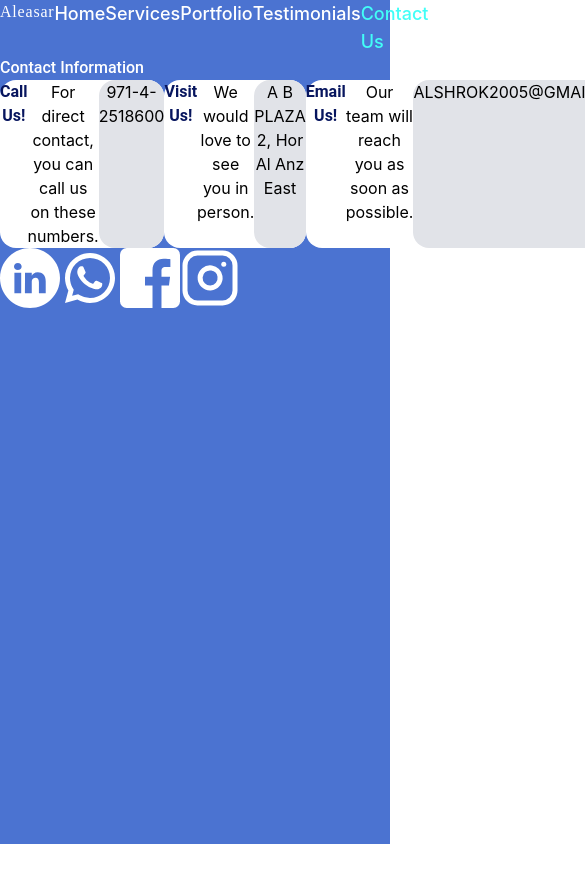
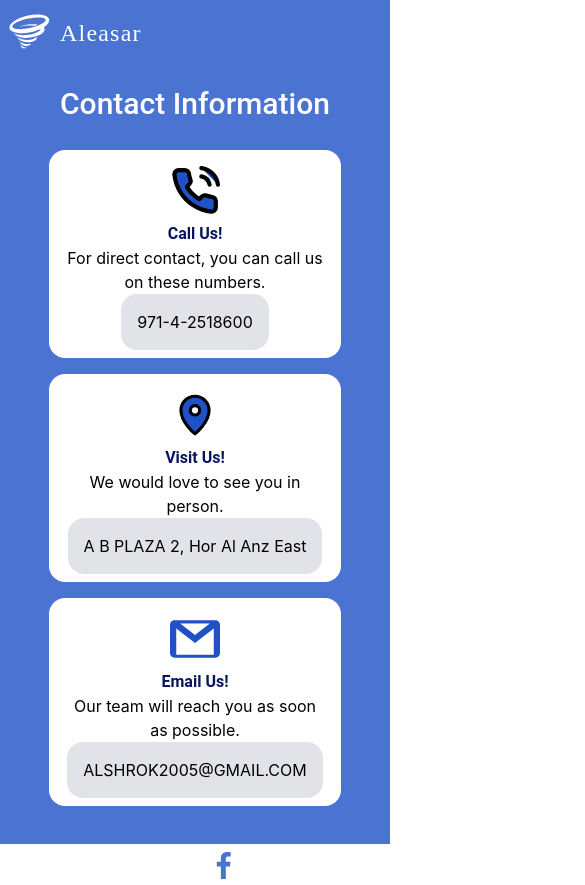
Before and after one commit to K-Mo2/Aleasar, a Next.js app: page /contactUs in a window 390 px wide. Shown: the top 885 px of the page, 585 px wide, since content can reach past the window. Before the commit the page ends 844 px from the top, so only its background shows below. Built offline with nearby package versions, Linux system fonts and the light colour scheme.

Commit message:
Finish reponsive design on small screens

```diff
--- a/components/cards/ContactCard.jsx
+++ b/components/cards/ContactCard.jsx
@@ -3,7 +3,7 @@ import Image from "next/image";
 const ContactCard = function({ image, header, description, contactData }){
     return (
 
-                <div className="bg-white flex lg:flex-col lg:w-1/4 lg:h-72 lg:p-1 lg:items-center text-center lg:justify-center rounded-2xl hover:scale-110 transition duration-500">
+                <div className="bg-white flex flex-col w-3/4 lg:w-1/4 h-52 lg:h-72 p-4 lg:p-1 my-2 items-center text-center lg:justify-center rounded-2xl hover:scale-110 transition duration-500">
                 <div className="">
                     <Image src={image} alt={image} height={50} width={50}/>
                 </div>
@@ -14,7 +14,7 @@ const ContactCard = function({ image, header, description, contactData }){
 
                 <p>{description}</p>
 
-                <div className="bg-[#E1E3E8] rounded-2xl lg:p-4 lg:px-10 lg:mt-6">
+                <div className="bg-[#E1E3E8] rounded-2xl p-4 lg:px-10 lg:mt-6">
                     <p>{contactData}</p>
                 </div>
 
--- a/components/logo/Logo.jsx
+++ b/components/logo/Logo.jsx
@@ -3,7 +3,7 @@ import Image from "next/image";
 
 const Logo = function({ path, logoIcon }){
     return (
-        <div className="flex lg:flex-row lg:items-center lg:w-48 lg:relative lg:left-24 lg:top-2 cursor-pointer">
+        <div className="flex flex-row items-center lg:w-48 lg:relative lg:left-24 lg:top-2 cursor-pointer">
             <div className="">
                 <Link href="/">
                     <div className="">
@@ -14,7 +14,7 @@ const Logo = function({ path, logoIcon }){
 
             <Link href="/">
                 <div className="">
-                    <p className={`font-fjord font-normal lg:text-4xl ${path == "/" ? "text-[#2051C6]" : "text-white"} tracking-wider `}>Aleasar</p>
+                    <p className={`font-fjord font-normal text-2xl lg:text-4xl ${path == "/" ? "text-[#2051C6]" : "text-white"} tracking-wider `}>Aleasar</p>
                 </div>
             </Link>
 
--- a/components/navigation/Navigation.jsx
+++ b/components/navigation/Navigation.jsx
@@ -3,7 +3,7 @@ import Link from "next/link";
 const Navigation = function({ path }){
 
     return (
-        <nav className="flex lg:flex-row lg:justify-around lg:w-2/4 lg:relative lg:left-48 lg:mt-4 lg:z-10">
+        <nav className="hidden lg:flex lg:flex-row lg:justify-around lg:w-2/4 lg:relative lg:left-48 lg:mt-4 lg:z-10">
 
             <Link href="/">
                 <div className={ `${path == "/" ? "text-[#2051C6] hover:text-[#2051C6]" : "text-white hover:text-[#42fef7]"}   transition text-lg font-medium duration-500 cursor-pointer`}>Home</div>
--- a/pages/contactUs.jsx
+++ b/pages/contactUs.jsx
@@ -18,36 +18,36 @@ const ContactUs = function(){
     const router = useRouter();
 
     return (
-       <div className="bg-[#4B73D1] lg:h-96 lg:w-screen">
+       <div className="bg-[#4B73D1] h-screen w-screen">
             <header className='flex lg:flex-row lg:items-center lg:relative lg:top-4'>
                 <Logo logoIcon={whiteTornado}/>
                 <Navigation path={router.pathname}/>
             </header>
 
-            <div className="lg:w-2/4 lg:relative lg:top-20 lg:left-96 lg:pl-36">
-                <p className="font-medium font-roboto lg:text-5xl text-white">Contact Information</p>
+            <div className="lg:w-2/4 lg:relative lg:top-20 lg:left-96 lg:pl-36 my-5 lg:m-0">
+                <p className="font-medium font-roboto text-center text-3xl lg:text-5xl text-white">Contact Information</p>
             </div>
 
-            <div className="flex lg:flex-row lg:justify-around lg:items-center lg:w-full lg:h-auto lg:relative lg:top-1/4">
+            <div className="flex flex-col lg:flex-row lg:justify-around items-center lg:w-full lg:h-auto lg:relative lg:top-1/4">
                 <ContactCard image={callIcon} header={"Call Us!"} description={"For direct contact, you can call us on these numbers."} contactData={"971-4-2518600"}/>
                 <ContactCard image={locationIcon} header={"Visit Us!"} description={"We would love to see you in person."} contactData={"A B PLAZA 2, Hor Al Anz East"}/>
                 <ContactCard image={mailIcon} header={"Email Us!"} description={"Our team will reach you as soon as possible."} contactData={"ALSHROK2005@GMAIL.COM"}/>
             </div>
 
-            <div className="flex lg:flex-row lg:justify-around lg:w-2/4 lg:relative lg:top-72 lg:left-1/4 ">
-                    <div className="cursor-pointer">
+            <div className="flex flex-row justify-around w-2/4 relative top-8 lg:top-72 left-1/4 ">
+                    <div className="cursor-pointer mx-2 lg:m-0">
                         <Image src={linkedinIcon} alt="linkedin-icon"  height={60} width={60}/>
                     </div>
 
-                    <div className="cursor-pointer">
+                    <div className="cursor-pointer mx-2 lg:m-0">
                         <Image src={whatsappIcon} alt="whatsapp-icon"  height={60} width={60}/>
                     </div>
 
-                    <div className="cursor-pointer">
+                    <div className="cursor-pointer mx-2 lg:m-0">
                         <Image src={facebookIcon} alt="facebook-icon"  height={60} width={60}/>
                     </div>
 
-                    <div className="cursor-pointer">
+                    <div className="cursor-pointer mx-2 lg:m-0">
                         <Image src={instagramIcon} alt="instagram-icon" height={60} width={60} />
                     </div>
 
--- a/pages/index.js
+++ b/pages/index.js
@@ -1,21 +1,23 @@
 import Head from 'next/head'
 import Image from 'next/image';
-import styles from '../styles/Home.module.css';
-import Logo from '../components/logo/Logo.jsx';
-import Navigation from '../components/navigation/Navigation.jsx';
 import dashBoardGif from "../public/icons/Social Dashboard.gif";
-import Button from '../components/button/Button.jsx';
-import Card from "../components/cards/Card.jsx";
 import developmentIcon from "../public/icons/development.svg";
 import productivityIcon from "../public/icons/productivity.svg";
 import prevalenceIcon from "../public/icons/prevalence.svg";
 import quoteIcon from "../public/icons/quote.svg";
 import purpleTornado from "../public/icons/purple_tornado.svg";
+import burgerIcon from "../public/icons/burger.svg"
+import Logo from '../components/logo/Logo.jsx';
+import Navigation from '../components/navigation/Navigation.jsx';;
+import Button from '../components/button/Button.jsx';
+import Card from "../components/cards/Card.jsx";
 import { useRouter } from 'next/router';
 import Link from 'next/link';
+import { useState } from 'react';
 
 export default function Home() {
 
+  const [isOpen, setIsOpen] = useState(false);
   const router = useRouter();
 
   return (
@@ -27,11 +29,32 @@ export default function Home() {
       </Head>
 
       <main className='w-screen h-screen'>
-{/*
+
         <header className='flex lg:flex-row lg:items-center lg:relative lg:top-4'>
           <Logo logoIcon={purpleTornado} path={router.pathname} />
           <Navigation path={router.pathname} />
-        </header> */}
+          <div className='absolute right-5 top-5 lg:hidden' onClick={()=> setIsOpen(!isOpen) }>
+            <Image src={burgerIcon} alt="burger-icon" height={30} width={30} />
+          </div>
+        </header>
+
+        <div className={`rounded felx felx-col fixed ${isOpen ? "-translate-x-3/4" : ""} -right-3/4 w-3/4 bg-[#07155E] h-full z-30 transition duration-500 lg:hidden`}>
+          <Link href="/">
+              <div className='w-full ml-20 my-10 text-white transition text-lg font-medium duration-500 cursor-pointer'>Home</div>
+          </Link>
+
+          <Link href="">
+              <div className='w-full ml-20 my-10 text-white transition text-lg font-medium duration-500 cursor-pointer'>Services</div>
+          </Link>
+
+          <Link href="">
+              <div className='w-full ml-20 my-10 text-white transition text-lg font-medium duration-500 cursor-pointer'>Portfolio</div>
+          </Link>
+
+          <Link href="/contactUs">
+              <div className='w-full ml-20 my-10 text-white transition text-lg font-medium duration-500 cursor-pointer'>Contact Us</div>
+          </Link>
+        </div>
 
         <div className='flex flex-col lg:flex-row w-screen justify-around'>
             <div className='flex flex-wrap w-full lg:w-2/6'>
```
Also changed, not shown: public/icons/burger.svg (added).
